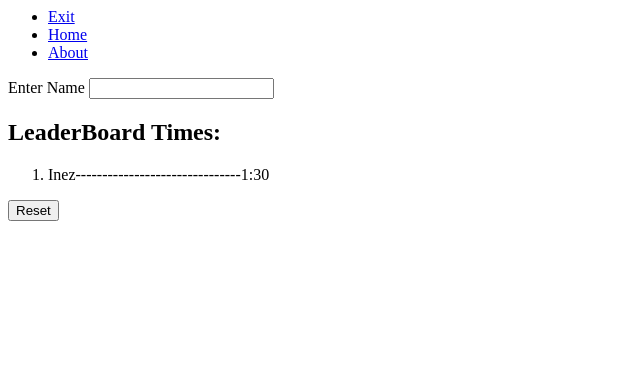
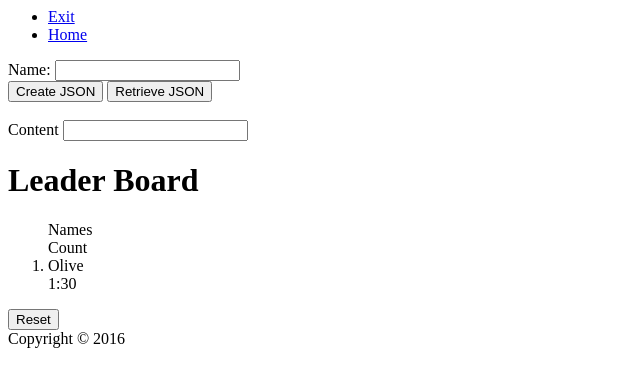
Before and after one commit to masst269/FinalProject, a website: page MainGame/TheGame/public/html/LeaderBoard.html in a window 1280 px wide. Shown: the whole page, without its empty margins (0-640 px from the left). Drawn offline with Linux system fonts and the light colour scheme.

Commit message:
Update LeaderBoard.html

```diff
--- a/MainGame/TheGame/public/html/LeaderBoard.html
+++ b/MainGame/TheGame/public/html/LeaderBoard.html
@@ -1,54 +1,48 @@
 <!--Last Page, Leaderboard wtimes ranked from highest to lowest.-->
-<body class="main-pages">
+<body>
+
+    <link rel="stylesheet" href="style_3.css" media="screen">
 
   <header>
     <nav>
       <ul class="navbar-list">
-          <!--Here is the nav bar that will eventually be linked back
-        to the homepage. It just needs some styling so it is at the top-->
         <li  class="navbar-item">
-          <a href="Story Page.html">Exit</a>
+          <a href="index.html">Exit</a>
         </li>
         <li  class="navbar-item">
-          <a href="Story Page.html">Home</a>
+          <a href="index.html">Home</a>
         </li>
-        <li  class="navbar-item">
-          <a href="Story Page.html">About</a>
-        </li>
-      </ul>
   </header>
 
-  <main>
-      <!--Here is the box where the user can enter their name
-  for now I am going to leave it as a section just in case we need
-to change anything later on -->
-      <section>
-        <div class="name-box">
-        <label for="enter-name">Enter Name</label>
-        <input type="text" id="todo-input-who">
+  <main class="parent">
+    <body>
+      Name:&nbsp;<input type="text" id="name"></input><br>
+  <input type="button" id="btnSsetJSON" onclick="setJSON();" value="Create JSON"></input>
+  <input type="button" id="btnRetrieveJSON" onclick="getJSON();" value="Retrieve JSON"></input><br><br>
+</body>
+    <div class="input-container">
+      <label for="box-content-input">Content</label>
+      <input type="text" id="boxContentInput">
+    </div>
+        <h1><span>Leader Board</span></h1>
+      <div class="contents">
+        <section class="box-container">
+      <ol class = "box">
+        <div class="names"> Names <div class="counts"> Count</div></div>
+        <li id ="firstname">Olive<div class="count">1:30</div></li>
+      </ol>
+      </div>
         </div>
-      </section>
-        <!--This is where the times and names of player will be shown
-      it should be centered. Right there is just one item hard coded
-    since to implement the leader board I need to work with the others
-  to make it dynamic.-->
-      <section>
-        <!-- this text should be bolded and centered-->
-        <h1>LeaderBoard Times:</h1>
-        <ol>
-          <!--this should left aligned-->
-          <li> Inez-------------------------------1:30</li>
-        </ol>
-        <!--this is the reset button, it doesn't work yet since
-        we still need java and so on. So don't worry about anything
-        functioning at this point. But this button should be bellow the
-        list of names and inside the leader board screen. Somewhere near
-        the bottom.-->
-        <div class="reset-game">
-          <button id="reset-button">Reset</button>
-        </div>
-      </section>
+      <div class="reset-game">
+        <button id="reset-button">Reset</button>
+      </div>
 
   </main>
 
+  <footer>
+    <div class="copyright">
+      Copyright &copy; 2016
+    </div>
+  </footer>
+
 </body>
```
